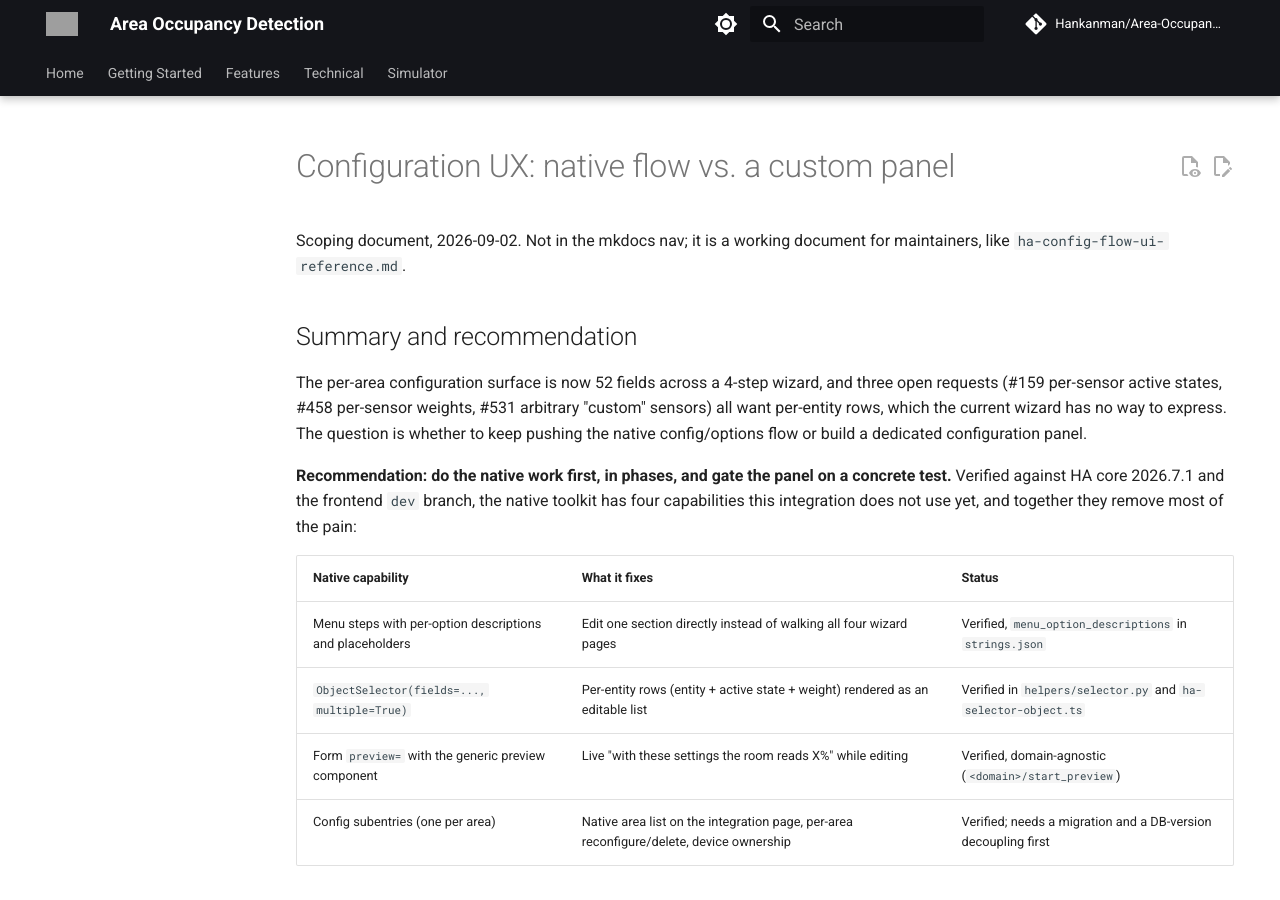
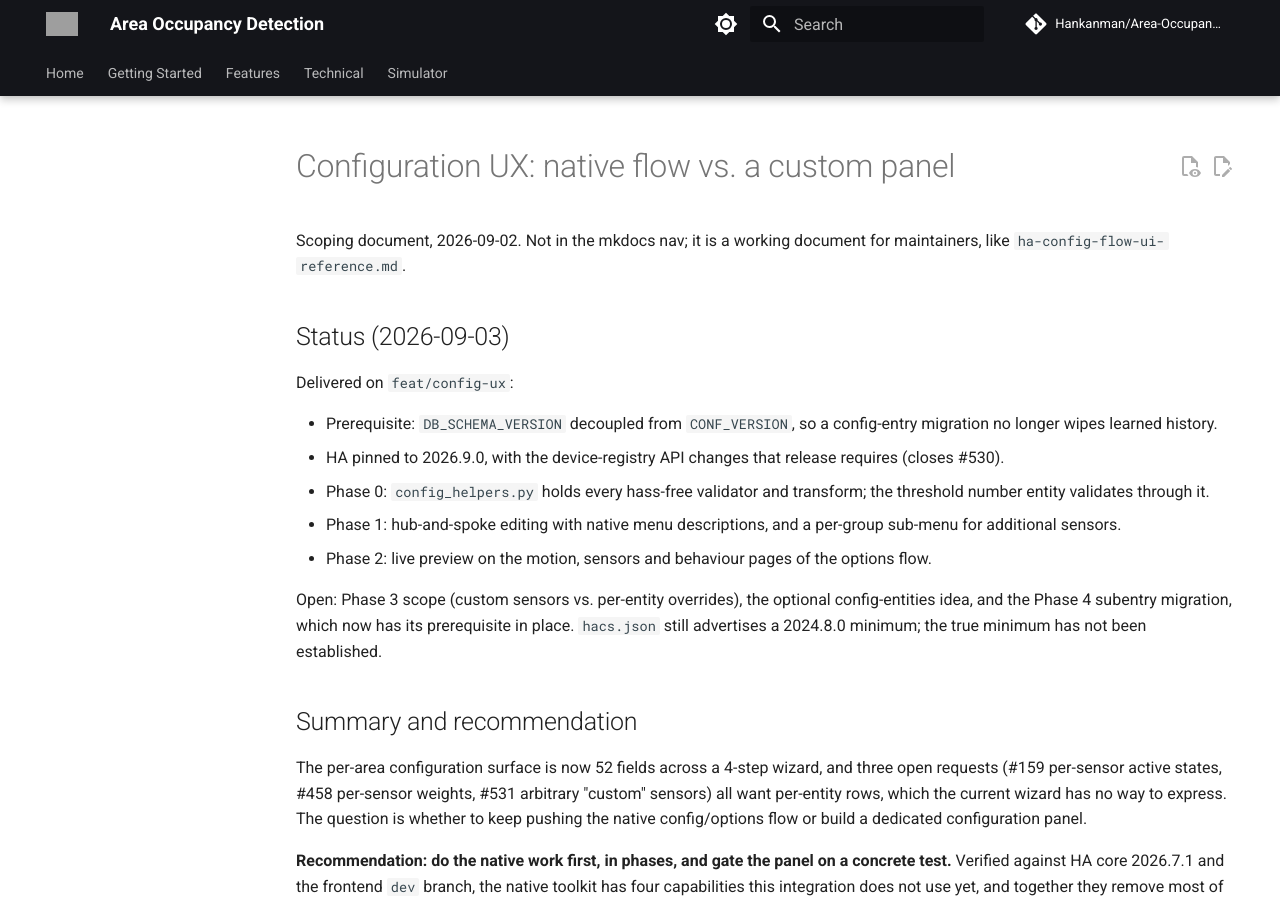
Before and after one commit to Hankanman/Area-Occupancy-Detection, an MkDocs documentation site: the page built from docs/docs/technical/config-ux-scoping.md, in a window 1280 px wide and 900 px high. Built offline with MkDocs 1.6.1 and Material for MkDocs 9.7.7, drawn with Linux system fonts in a browser that asks for light colours; comment, search, counter and statistics services are not loaded; grey boxes are pictures that could not be loaded.

```diff
--- a/docs/docs/technical/config-ux-scoping.md
+++ b/docs/docs/technical/config-ux-scoping.md
@@ -2,6 +2,26 @@
 
 Scoping document, 2026-09-02. Not in the mkdocs nav; it is a working document
 for maintainers, like `ha-config-flow-ui-reference.md`.
+
+## Status (2026-09-03)
+
+Delivered on `feat/config-ux`:
+
+- Prerequisite: `DB_SCHEMA_VERSION` decoupled from `CONF_VERSION`, so a
+  config-entry migration no longer wipes learned history.
+- HA pinned to 2026.9.0, with the device-registry API changes that release
+  requires (closes #530).
+- Phase 0: `config_helpers.py` holds every hass-free validator and transform;
+  the threshold number entity validates through it.
+- Phase 1: hub-and-spoke editing with native menu descriptions, and a
+  per-group sub-menu for additional sensors.
+- Phase 2: live preview on the motion, sensors and behaviour pages of the
+  options flow.
+
+Open: Phase 3 scope (custom sensors vs. per-entity overrides), the optional
+config-entities idea, and the Phase 4 subentry migration, which now has its
+prerequisite in place. `hacs.json` still advertises a 2024.8.0 minimum; the
+true minimum has not been established.
 
 ## Summary and recommendation
 
```
Also changed, not shown: 3 other files.
